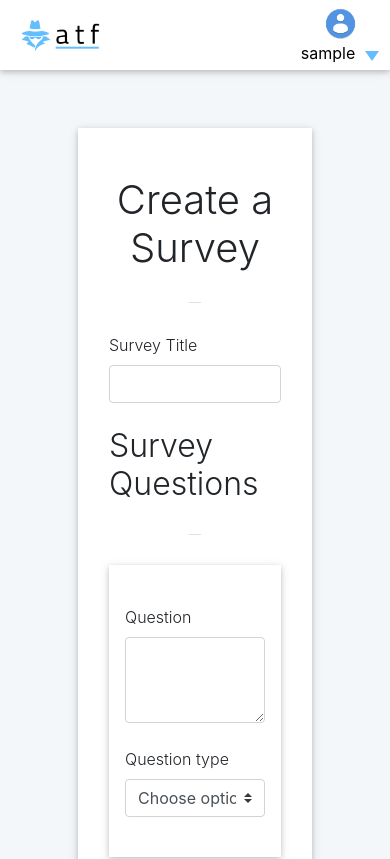
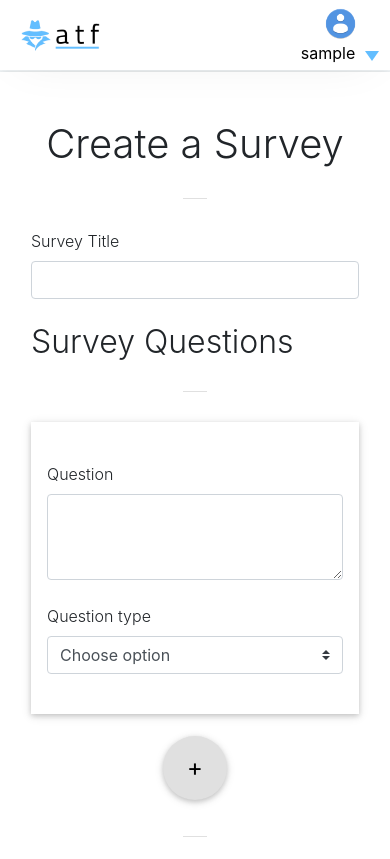
Before and after one commit to labseu2-anonymous-team-feedback/FE, a React (Create React App) app: page / in a window 390 px wide. Shown: the top 859 px of the page. Built offline with nearby package versions, Linux system fonts and the light colour scheme; sample sign-in values are in the browser's storage.

Commit message:
chore(styling): Make create survey page mobile responsive

```diff
--- a/src/components/common/NavBarStyles.js
+++ b/src/components/common/NavBarStyles.js
@@ -5,6 +5,7 @@ export const NavigationNav = styled.nav`
     height: 100px;
     display: flex;
     padding: 0px !important;
+    box-shadow: 0 5px 50px -20px rgba(0,0,0,0.1);
 
     @media (max-width: 575px) {
         height: 70px;
--- a/src/components/survey/SurveyStyles.js
+++ b/src/components/survey/SurveyStyles.js
@@ -16,6 +16,11 @@ export const Container = styled.div`
   background: white;
   box-shadow: 0 2px 5px 0 rgba(0,0,0,.16),0 2px 10px 0 rgba(0,0,0,.12)!important;
   width: 60%;
+
+  @media (max-width: 575px) {
+    width: 100%;
+    margin: 4.5rem auto;
+  }
 
   form {
     @media (max-width: 575px) {
```
